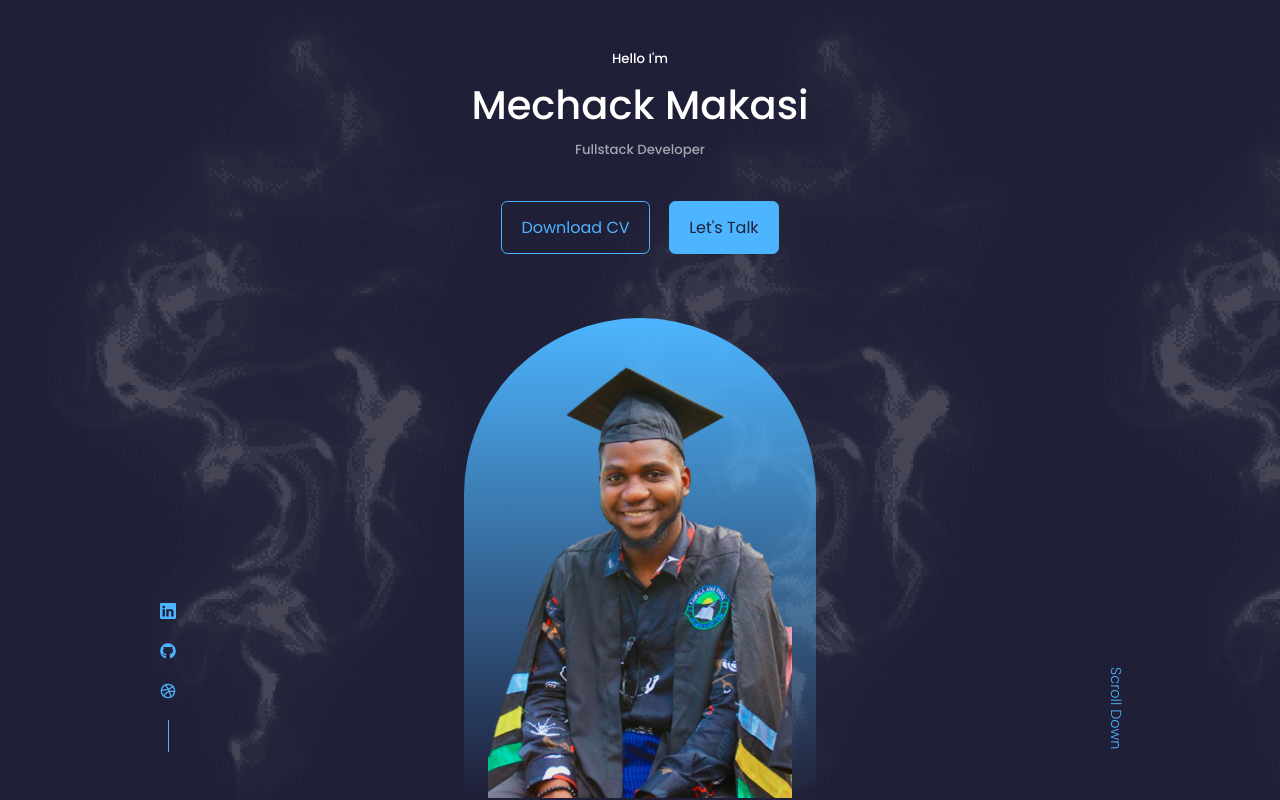
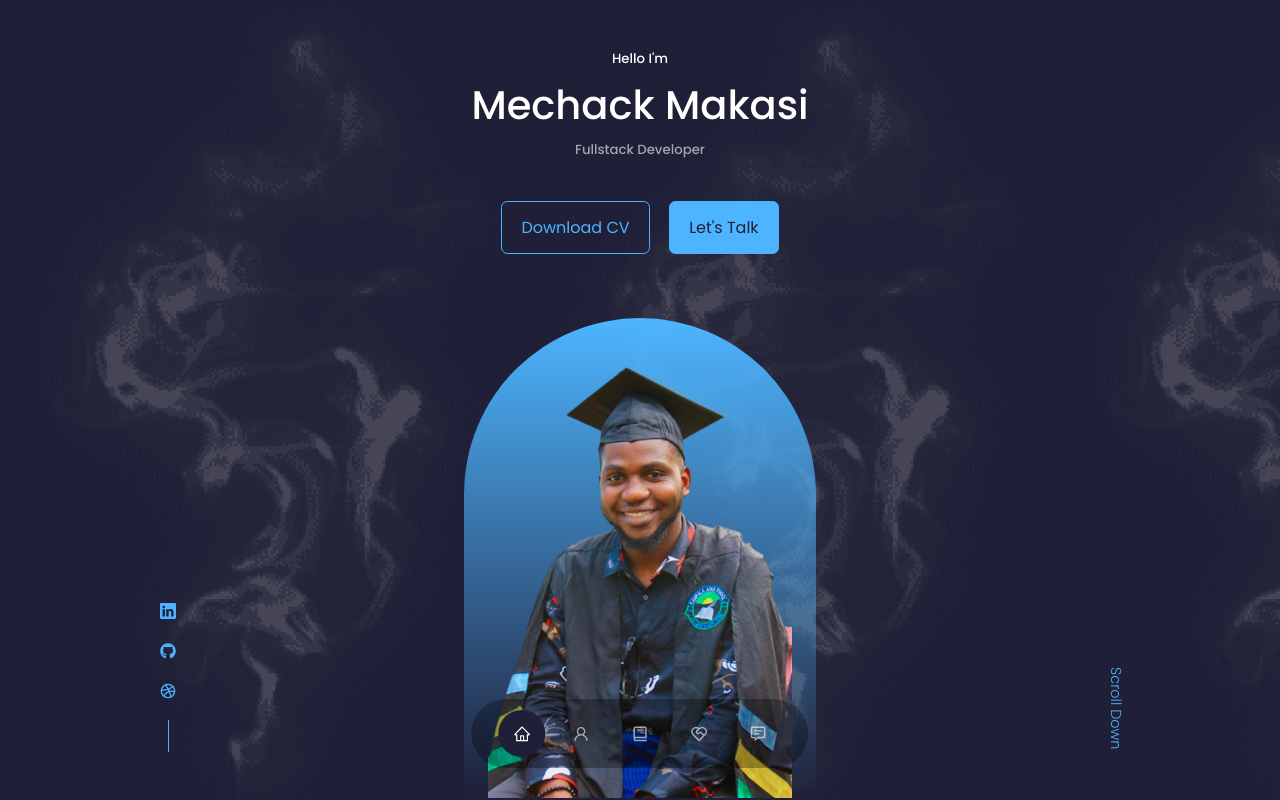
Before and after one commit to Mechack08/portfolio-8pro-website, a React (Create React App) app: page / in a window 1280 px wide. Shown: the top 800 px of the page. Built offline with nearby package versions, Linux system fonts and the light colour scheme.

Commit message:
Navbar completely done

```diff
--- a/src/components/about/About.jsx
+++ b/src/components/about/About.jsx
@@ -2,7 +2,7 @@
 import "./about.css";
 
 const About = () => {
-  return <div>About</div>;
+  return <section id="about">About</section>;
 };
 
 export default About;
--- a/src/components/nav/Nav.jsx
+++ b/src/components/nav/Nav.jsx
@@ -1,8 +1,53 @@
-import React from "react";
+import React, { useState } from "react";
 import "./nav.css";
+import { AiOutlineHome } from "react-icons/ai";
+import { AiOutlineUser } from "react-icons/ai";
+import { BiBook } from "react-icons/bi";
+import { RiServiceLine } from "react-icons/ri";
+import { BiMessageDetail } from "react-icons/bi";
 
 const Nav = () => {
-  return <div>Nav</div>;
+  const [activeNav, setActiveNav] = useState("#");
+
+  return (
+    <nav>
+      <a
+        href="/#"
+        onClick={() => setActiveNav("#")}
+        className={activeNav === "#" ? "active" : ""}
+      >
+        <AiOutlineHome />
+      </a>
+      <a
+        href="#about"
+        onClick={() => setActiveNav("#about")}
+        className={activeNav === "#about" ? "active" : ""}
+      >
+        <AiOutlineUser />
+      </a>
+      <a
+        href="#experience"
+        onClick={() => setActiveNav("#experience")}
+        className={activeNav === "#experience" ? "active" : ""}
+      >
+        <BiBook />
+      </a>
+      <a
+        href="#portfolio"
+        onClick={() => setActiveNav("#portfolio")}
+        className={activeNav === "#portfolio" ? "active" : ""}
+      >
+        <RiServiceLine />
+      </a>
+      <a
+        href="#contact"
+        onClick={() => setActiveNav("#contact")}
+        className={activeNav === "#contact" ? "active" : ""}
+      >
+        <BiMessageDetail />
+      </a>
+    </nav>
+  );
 };
 
 export default Nav;
--- a/src/components/nav/nav.css
+++ b/src/components/nav/nav.css
@@ -0,0 +1,33 @@
+nav {
+  background: rgba(0, 0, 0, 0.3);
+  width: max-content;
+  display: block;
+  padding: 0.7rem 1.7rem;
+  z-index: 2;
+  position: -webkit-sticky;
+  position: fixed;
+  left: 50%;
+  bottom: 2rem;
+  transform: translateX(-50%);
+  display: flex;
+  gap: 0.8rem;
+  border-radius: 3rem;
+}
+
+nav a {
+  background: transparent;
+  padding: 0.9rem;
+  border-radius: 50%;
+  display: flex;
+  color: var(--color-light);
+  font-size: 1.1rem;
+}
+
+nav a:hover {
+  background: rgba(0, 0, 0, 0.3);
+}
+
+nav a.active {
+  background: var(--color-bg);
+  color: var(--color-white);
+}
--- a/src/index.css
+++ b/src/index.css
@@ -59,11 +59,12 @@
   font-size: 2.5rem;
 }
 
-.section {
+section {
   margin-top: 8rem;
+  height: 100vh;
 }
 
-.section > h2,
+section > h2,
 section > h5 {
   text-align: center;
   color: var(--color-light);
```
